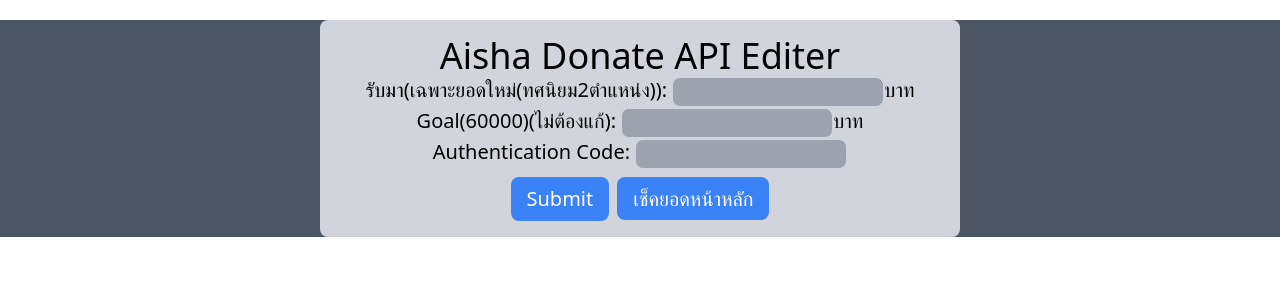
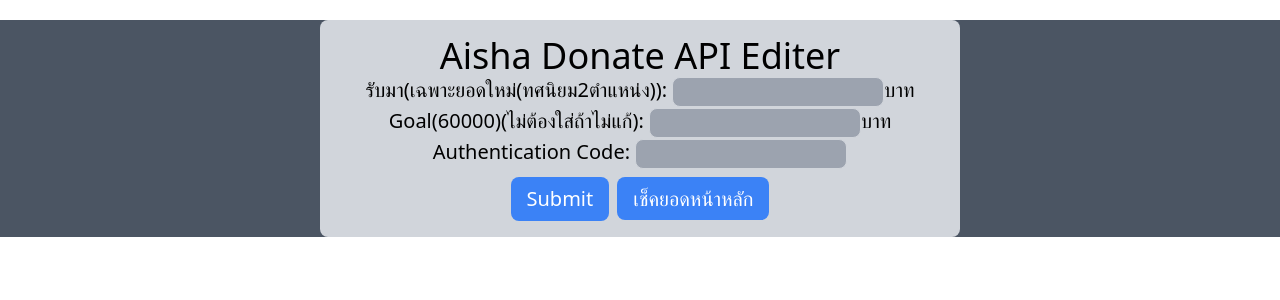
Before and after one commit to siravijbb/ZONABD2024BackEnd, a SvelteKit app: page /control in a window 1280 px wide. Shown: the top 300 px of the page. Built offline with nearby package versions, Linux system fonts and the light colour scheme.

Commit message:
ui:improve

```diff
--- a/src/routes/control/+page.svelte
+++ b/src/routes/control/+page.svelte
@@ -13,7 +13,7 @@
 <form class="my-5 w-full lg:w-1/2 text-xl mx-auto text-center bg-gray-300 rounded-lg py-4" id="myForm" method="POST" action="?/add">
 	<h1 class="text-center text-4xl ">Aisha Donate API Editer</h1>
 	<p class="inline"> รับมา(เฉพาะยอดใหม่(ทศนิยม2ตำแหน่ง)): <input class="w-auto inline p-1  text-sm text-gray-900 bg-gray-400 rounded-lg border border-gray-300" type="number" step="0.01" name="Recived" value="" required>บาท</p><br>
-	<p class="inline">Goal(60000)(ไม่ต้องแก้): <input class="w-auto w-fit p-1  text-sm text-gray-900 bg-gray-400 rounded-lg border border-gray-300" type="number" step="0.01" name="Needed"  >บาท</p><br>
+	<p class="inline">Goal(60000)(ไม่ต้องใส่ถ้าไม่แก้): <input class="w-auto w-fit p-1  text-sm text-gray-900 bg-gray-400 rounded-lg border border-gray-300" type="number" step="0.01" name="Needed"  >บาท</p><br>
 	Authentication Code: <input class=" p-1  text-sm text-gray-900 bg-gray-400 rounded-lg border border-gray-300" type="password" name="Auth" required value=""><br>
 		{#if form?.auth === false}
 			<p class="text-red-500">Authentication Code ไม่ถูกต้อง</p>
```
